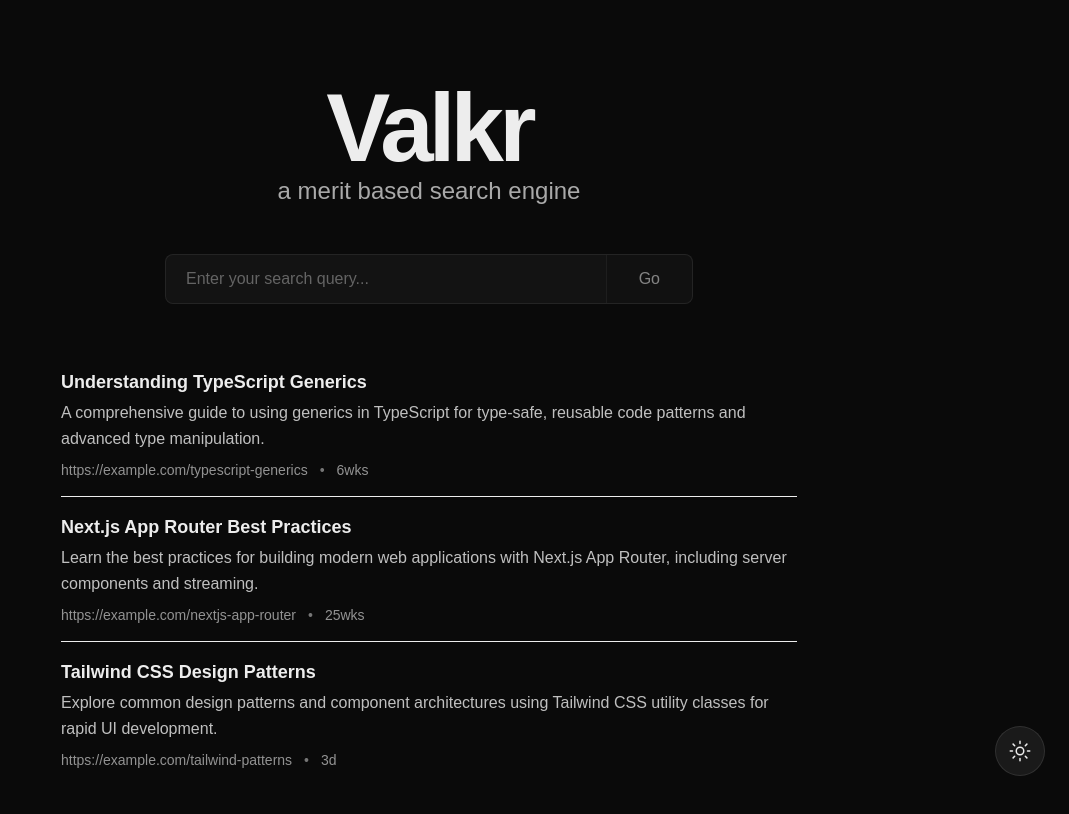
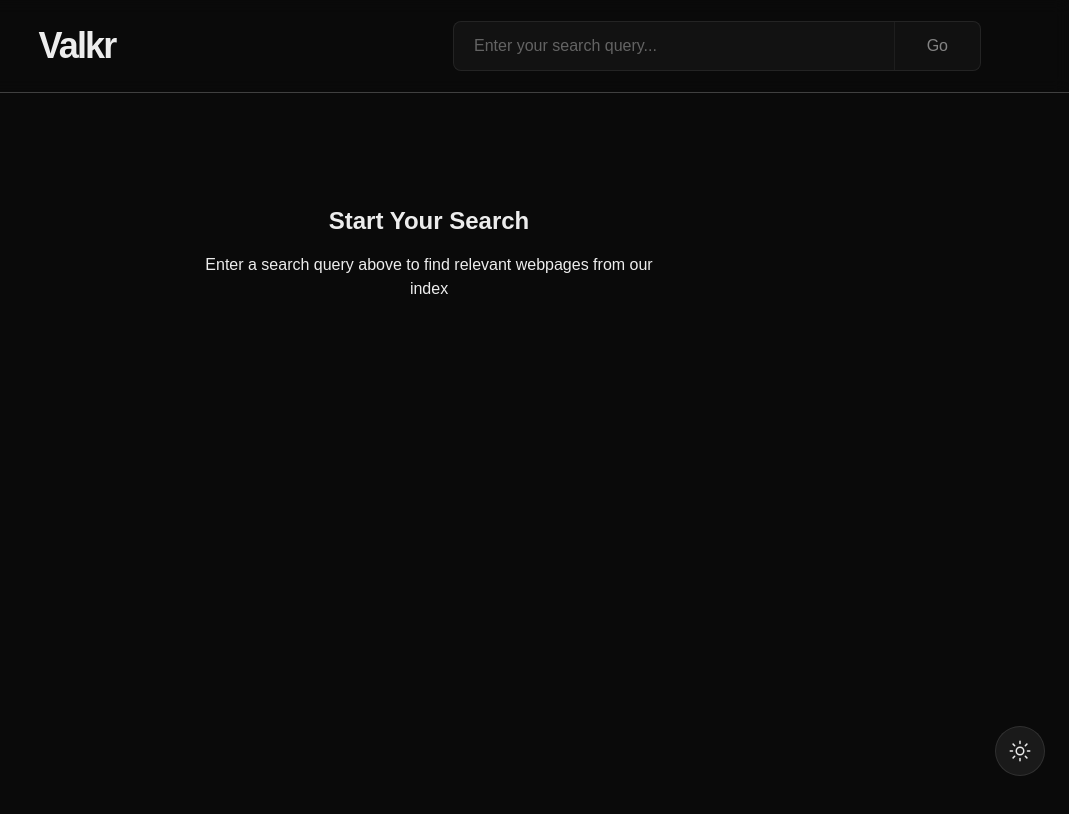
Before and after one commit to tuffs/valkr-search-engine, a Next.js app: page /s in a window 1280 px wide. Shown: the top 814 px of the page, without its empty margins (211-1280 px from the left). Built offline with nearby package versions, Linux system fonts and the light colour scheme.

Commit message:
Updates to the search engine results page view and querying the database for results with submitted queries.

```diff
--- a/app/s/page.tsx
+++ b/app/s/page.tsx
@@ -1,54 +1,69 @@
 import SearchBar from "@/components/SearchBar";
 import Title from "@/components/Title";
 import SearchResults from '@/components/SearchResults';
+import { searchWebpages } from "@/actions/webpageActions"
 import type { Webpage } from '@/types/webpage';
 
-const mockWebpages: Webpage[] = [
-  {
-    id: 1,
-    title: "Understanding TypeScript Generics",
-    url: "https://example.com/typescript-generics",
-    description:
-      "A comprehensive guide to using generics in TypeScript for type-safe, reusable code patterns and advanced type manipulation.",
-    thumbnailUrl: null,
-    createdAt: new Date(Date.now() - 1000 * 60 * 60 * 24 * 45),
-    updatedAt: new Date(),
-  },
-  {
-    id: 2,
-    title: "Next.js App Router Best Practices",
-    url: "https://example.com/nextjs-app-router",
-    description:
-      "Learn the best practices for building modern web applications with Next.js App Router, including server components and streaming.",
-    thumbnailUrl: null,
-    createdAt: new Date(Date.now() - 1000 * 60 * 60 * 24 * 180),
-    updatedAt: new Date(),
-  },
-  {
-    id: 3,
-    title: "Tailwind CSS Design Patterns",
-    url: "https://example.com/tailwind-patterns",
-    description:
-      "Explore common design patterns and component architectures using Tailwind CSS utility classes for rapid UI development.",
-    thumbnailUrl: null,
-    createdAt: new Date(Date.now() - 1000 * 60 * 60 * 24 * 3),
-    updatedAt: new Date(),
-  },
-]
+interface SearchPageProps {
+  searchParams: Promise<{ q?: string }>
+}
 
-export default function SearchPage() {
+export default async function SearchPage({ searchParams }: SearchPageProps) {
+  const params = await searchParams
+  const query = params.q || ""
+
+  let webpages: Webpage[] = []
+  let error: string | null = null
+
+  if (query) {
+    const result = await searchWebpages(query)
+
+    if (result.success && result.data) {
+      webpages = result.data
+    } else {
+      error = result.error || "Failed to fetch search results"
+    }
+  }
+
   return (
-    <div className='min-h-screen flex flex-col items-center justify-center p-4'>
-      <div className='p-4 w-full max-w-3xl'>
-        <Title size="main" />
-        <SearchBar />
-
-        <div className="w-full max-w-4xl space-y-12">
-          <div className='mt-12'>
-            <SearchResults webpages={mockWebpages} />
+    <div className="min-h-screen flex flex-col">
+      <header className="w-full border-b border-border bg-background/95 backdrop-blur supports-[backdrop-filter]:bg-background/60">
+        <div className="container mx-auto px-4 py-4">
+          <div className="flex items-center gap-8">
+            <Title size="stamp" />
+            <div className="flex-1 max-w-2xl">
+              <SearchBar />
+            </div>
           </div>
         </div>
-      </div>
+      </header>
+
+      <main className="flex-1 container mx-auto px-4 py-8">
+        {query ? (
+          <>
+            <div className="mb-6">
+              <p className="text-sm text-muted-foreground">
+                Search results for: <span className="font-medium text-foreground">{query}</span>
+              </p>
+              {webpages.length > 0 && (
+                <p className="text-sm text-muted-foreground mt-1">
+                  Found {webpages.length} result{webpages.length !== 1 ? "s" : ""}
+                </p>
+              )}
+            </div>
+            <SearchResults webpages={webpages} error={error} />
+          </>
+        ) : (
+          <div className="flex flex-col items-center justify-center py-20">
+            <div className="text-center space-y-4">
+              <h2 className="text-2xl font-semibold text-foreground">Start Your Search</h2>
+              <p className="text-muted-foreground max-w-md">
+                Enter a search query above to find relevant webpages from our index
+              </p>
+            </div>
+          </div>
+        )}
+      </main>
     </div>
   )
 }
--- a/components/SearchBar.tsx
+++ b/components/SearchBar.tsx
@@ -1,13 +1,19 @@
 "use client"
 
 import { useState, type FormEvent } from "react"
+import { useRouter } from "next/navigation"
 
 export default function SearchBar() {
   const [query, setQuery] = useState("")
+  const router = useRouter()
 
   const handleSubmit = (e: FormEvent<HTMLFormElement>) => {
     e.preventDefault()
-    console.log("Search query:", query)
+
+    if (query.trim()) {
+      // Navigate to search results page with query parameter
+      router.push(`/s?q=${encodeURIComponent(query.trim())}`)
+    }
   }
 
   const isActive = query.length > 0
@@ -54,6 +60,7 @@
           />
           <button
             type="submit"
+            disabled={!isActive}
             className="
               font-medium
               px-8
@@ -69,10 +76,10 @@
               opacity: 0.7
             }}
             onMouseEnter={(e) => {
-              e.currentTarget.style.opacity = '1'
+              if (isActive) e.currentTarget.style.opacity = "1"
             }}
             onMouseLeave={(e) => {
-              e.currentTarget.style.opacity = '0.7'
+              if (isActive) e.currentTarget.style.opacity = "0.7"
             }}
           >
             Go
```
